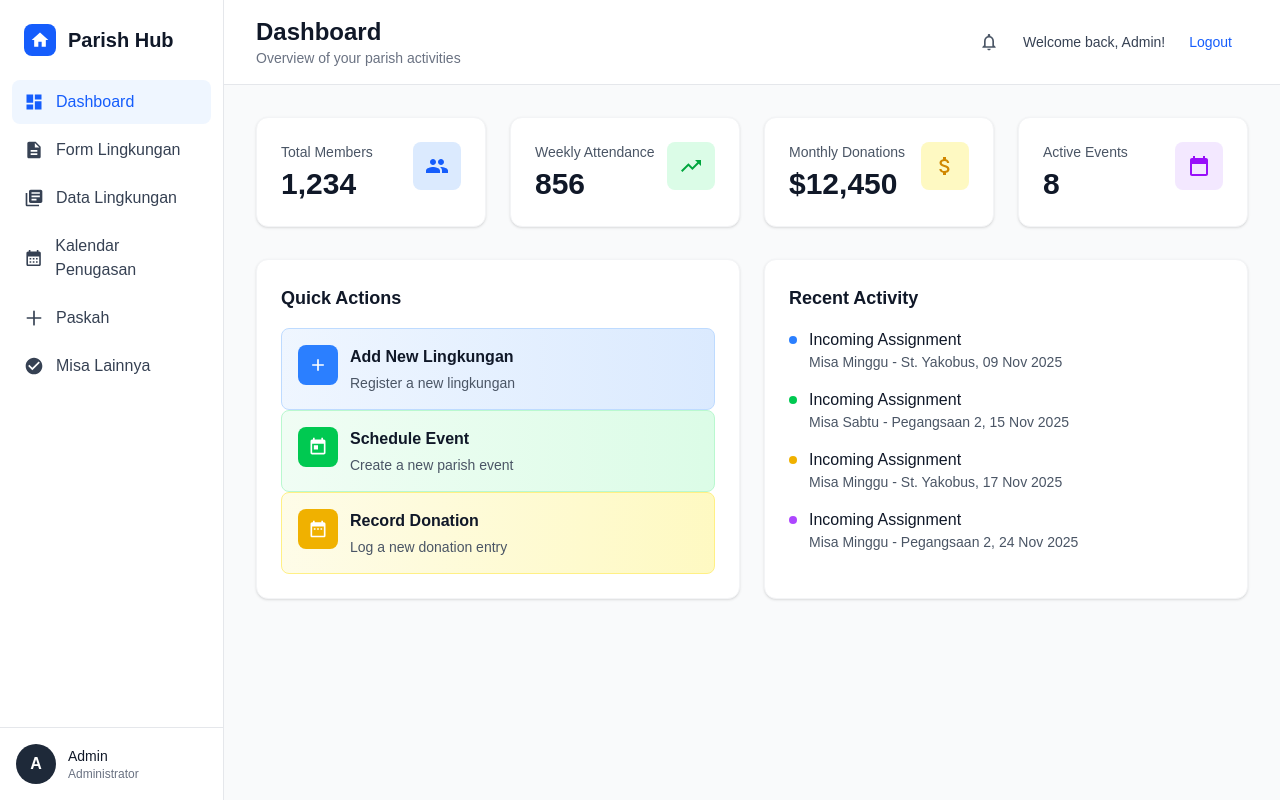
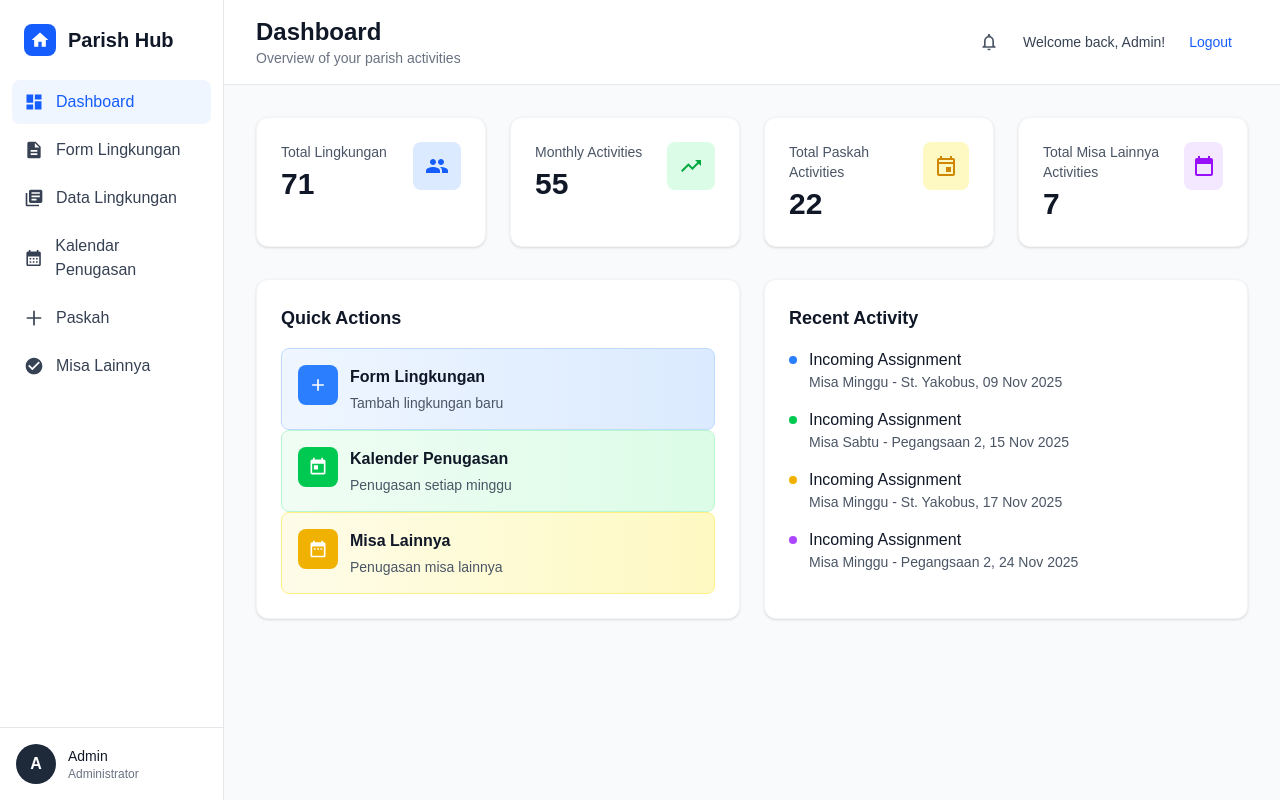
Before and after one commit to PriscillaHandoyo/stykb-dashboard, a Next.js app in the folder stykb-dashboard/: page /dashboard in a window 1280 px wide. Built offline with nearby package versions, Linux system fonts and the light colour scheme.

Commit message:
20251109_11 - Fix dashboard UI/UX

```diff
--- a/stykb-dashboard/app/dashboard/page.tsx
+++ b/stykb-dashboard/app/dashboard/page.tsx
@@ -1,8 +1,171 @@
 "use client";
 
 import Link from "next/link";
+import { useState, useEffect } from "react";
 
 export default function DashboardPage() {
+  const [totalLingkungan, setTotalLingkungan] = useState(0);
+  const [monthlyActivities, setMonthlyActivities] = useState(0);
+  const [totalPaskahActivities, setTotalPaskahActivities] = useState(0);
+  const [totalMisaLainnyaActivities, setTotalMisaLainnyaActivities] =
+    useState(0);
+
+  useEffect(() => {
+    // Fetch lingkungan data
+    fetch("/api/lingkungan")
+      .then((response) => response.json())
+      .then((data) => {
+        setTotalLingkungan(data.length);
+      })
+      .catch((error) => {
+        console.error("Error loading lingkungan data:", error);
+      });
+
+    // Fetch kalendar penugasan data and count current month's assignments
+    const currentDate = new Date();
+    const currentMonth = currentDate.getMonth();
+    const currentYear = currentDate.getFullYear();
+
+    // Count assignments from regular weekend masses
+    const saturdays = [];
+    const sundays = [];
+    const year = currentYear;
+    const month = currentMonth;
+
+    const firstDay = new Date(year, month, 1);
+    const lastDay = new Date(year, month + 1, 0);
+
+    for (let d = new Date(firstDay); d <= lastDay; d.setDate(d.getDate() + 1)) {
+      const dayOfWeek = d.getDay();
+      if (dayOfWeek === 6) {
+        saturdays.push(new Date(d));
+      } else if (dayOfWeek === 0) {
+        sundays.push(new Date(d));
+      }
+    }
+
+    // Each Saturday has 2 masses (St. Yakobus 17:00, Pegangsaan 2 19:00)
+    // Each Sunday has 4 masses (St. Yakobus 08:00, 11:00, 17:00, Pegangsaan 2 10:30)
+    const regularMasses = saturdays.length * 2 + sundays.length * 4;
+
+    // Count Paskah assignments for current month
+    fetch("/api/paskah")
+      .then((response) => response.json())
+      .then((data) => {
+        let paskahCount = 0;
+        const holyDays = [
+          "rabuAbu",
+          "mingguPalma",
+          "kamisPutih",
+          "jumatAgung",
+          "sabtuSuci",
+          "mingguPaskah",
+        ];
+
+        holyDays.forEach((holyDay) => {
+          if (data.schedules[holyDay] && data.schedules[holyDay].date) {
+            const holyDayDate = new Date(data.schedules[holyDay].date);
+            if (
+              holyDayDate.getMonth() === currentMonth &&
+              holyDayDate.getFullYear() === currentYear
+            ) {
+              if (data.assignments[holyDay]) {
+                paskahCount += data.assignments[holyDay].length;
+              }
+            }
+          }
+        });
+
+        // Count Misa Lainnya assignments for current month
+        fetch("/api/misa-lainnya")
+          .then((response) => response.json())
+          .then((misaData) => {
+            let misaLainnyaCount = 0;
+            if (misaData.celebrations && misaData.celebrations.length > 0) {
+              misaData.celebrations.forEach((celebration) => {
+                if (celebration.date) {
+                  const celebrationDate = new Date(celebration.date);
+                  if (
+                    celebrationDate.getMonth() === currentMonth &&
+                    celebrationDate.getFullYear() === currentYear
+                  ) {
+                    if (
+                      celebration.assignments &&
+                      celebration.assignments.length > 0
+                    ) {
+                      misaLainnyaCount += celebration.assignments.length;
+                    }
+                  }
+                }
+              });
+            }
+
+            // Total = regular weekend masses + paskah + misa lainnya
+            setMonthlyActivities(
+              regularMasses + paskahCount + misaLainnyaCount
+            );
+          })
+          .catch((error) => {
+            console.error("Error loading misa lainnya data:", error);
+            setMonthlyActivities(regularMasses + paskahCount);
+          });
+      })
+      .catch((error) => {
+        console.error("Error loading paskah data:", error);
+        setMonthlyActivities(regularMasses);
+      });
+  }, []);
+
+  useEffect(() => {
+    // Fetch total Paskah activities
+    fetch("/api/paskah")
+      .then((response) => response.json())
+      .then((data) => {
+        let totalCount = 0;
+
+        // Count all assignments across all holy days
+        if (data.assignments) {
+          Object.keys(data.assignments).forEach((holyDay) => {
+            const assignments = data.assignments[holyDay];
+            if (Array.isArray(assignments)) {
+              totalCount += assignments.length;
+            }
+          });
+        }
+
+        setTotalPaskahActivities(totalCount);
+      })
+      .catch((error) => {
+        console.error("Error loading paskah data:", error);
+      });
+  }, []);
+
+  useEffect(() => {
+    // Fetch total Misa Lainnya activities
+    fetch("/api/misa-lainnya")
+      .then((response) => response.json())
+      .then((data) => {
+        let totalCount = 0;
+
+        // Count all assignments across all celebrations
+        if (data.celebrations && Array.isArray(data.celebrations)) {
+          data.celebrations.forEach((celebration: any) => {
+            if (
+              celebration.assignments &&
+              Array.isArray(celebration.assignments)
+            ) {
+              totalCount += celebration.assignments.length;
+            }
+          });
+        }
+
+        setTotalMisaLainnyaActivities(totalCount);
+      })
+      .catch((error) => {
+        console.error("Error loading misa lainnya data:", error);
+      });
+  }, []);
+
   return (
     <div className="min-h-screen bg-gray-50">
       {/* Sidebar */}
@@ -143,12 +306,14 @@ export default function DashboardPage() {
         <div className="p-8">
           {/* Stats Cards */}
           <div className="grid grid-cols-4 gap-6 mb-8">
-            {/* Total Members */}
+            {/* Total Lingkungan */}
             <div className="bg-white rounded-xl p-6 shadow-sm border border-gray-100">
               <div className="flex items-start justify-between">
                 <div>
-                  <p className="text-sm text-gray-600 mb-1">Total Members</p>
-                  <h3 className="text-3xl font-bold text-gray-900">1,234</h3>
+                  <p className="text-sm text-gray-600 mb-1">Total Lingkungan</p>
+                  <h3 className="text-3xl font-bold text-gray-900">
+                    {totalLingkungan}
+                  </h3>
                 </div>
                 <div className="w-12 h-12 bg-blue-100 rounded-lg flex items-center justify-center">
                   <svg
@@ -162,14 +327,16 @@ export default function DashboardPage() {
               </div>
             </div>
 
-            {/* Weekly Attendance */}
+            {/* Monthly Activities */}
             <div className="bg-white rounded-xl p-6 shadow-sm border border-gray-100">
               <div className="flex items-start justify-between">
                 <div>
                   <p className="text-sm text-gray-600 mb-1">
-                    Weekly Attendance
+                    Monthly Activities
                   </p>
-                  <h3 className="text-3xl font-bold text-gray-900">856</h3>
+                  <h3 className="text-3xl font-bold text-gray-900">
+                    {monthlyActivities}
+                  </h3>
                 </div>
                 <div className="w-12 h-12 bg-green-100 rounded-lg flex items-center justify-center">
                   <svg
@@ -183,14 +350,16 @@ export default function DashboardPage() {
               </div>
             </div>
 
-            {/* Monthly Donations */}
+            {/* Total Paskah Activities */}
             <div className="bg-white rounded-xl p-6 shadow-sm border border-gray-100">
               <div className="flex items-start justify-between">
                 <div>
                   <p className="text-sm text-gray-600 mb-1">
-                    Monthly Donations
+                    Total Paskah Activities
                   </p>
-                  <h3 className="text-3xl font-bold text-gray-900">$12,450</h3>
+                  <h3 className="text-3xl font-bold text-gray-900">
+                    {totalPaskahActivities}
+                  </h3>
                 </div>
                 <div className="w-12 h-12 bg-yellow-100 rounded-lg flex items-center justify-center">
                   <svg
@@ -198,18 +367,22 @@ export default function DashboardPage() {
                     fill="currentColor"
                     viewBox="0 0 24 24"
                   >
-                    <path d="M11.8 10.9c-2.27-.59-3-1.2-3-2.15 0-1.09 1.01-1.85 2.7-1.85 1.78 0 2.44.85 2.5 2.1h2.21c-.07-1.72-1.12-3.3-3.21-3.81V3h-3v2.16c-1.94.42-3.5 1.68-3.5 3.61 0 2.31 1.91 3.46 4.7 4.13 2.5.6 3 1.48 3 2.41 0 .69-.49 1.79-2.7 1.79-2.06 0-2.87-.92-2.98-2.1h-2.2c.12 2.19 1.76 3.42 3.68 3.83V21h3v-2.15c1.95-.37 3.5-1.5 3.5-3.55 0-2.84-2.43-3.81-4.7-4.4z" />
+                    <path d="M19 4h-1V2h-2v2H8V2H6v2H5c-1.11 0-1.99.9-1.99 2L3 20c0 1.1.89 2 2 2h14c1.1 0 2-.9 2-2V6c0-1.1-.9-2-2-2zm0 16H5V10h14v10zm0-12H5V6h14v2zm-7 5h5v5h-5z" />
                   </svg>
                 </div>
               </div>
             </div>
 
-            {/* Active Events */}
+            {/* Total Misa Lainnya Activities */}
             <div className="bg-white rounded-xl p-6 shadow-sm border border-gray-100">
               <div className="flex items-start justify-between">
                 <div>
-                  <p className="text-sm text-gray-600 mb-1">Active Events</p>
-                  <h3 className="text-3xl font-bold text-gray-900">8</h3>
+                  <p className="text-sm text-gray-600 mb-1">
+                    Total Misa Lainnya Activities
+                  </p>
+                  <h3 className="text-3xl font-bold text-gray-900">
+                    {totalMisaLainnyaActivities}
+                  </h3>
                 </div>
                 <div className="w-12 h-12 bg-purple-100 rounded-lg flex items-center justify-center">
                   <svg
@@ -246,10 +419,10 @@ export default function DashboardPage() {
                       </div>
                       <div className="flex-1">
                         <h3 className="font-semibold text-gray-900 mb-1">
-                          Add New Lingkungan
+                          Form Lingkungan
                         </h3>
                         <p className="text-sm text-gray-600">
-                          Register a new lingkungan
+                          Tambah lingkungan baru
                         </p>
                       </div>
                     </div>
@@ -269,10 +442,10 @@ export default function DashboardPage() {
                       </div>
                       <div className="flex-1">
                         <h3 className="font-semibold text-gray-900 mb-1">
-                          Schedule Event
+                          Kalender Penugasan
                         </h3>
                         <p className="text-sm text-gray-600">
-                          Create a new parish event
+                          Penugasan setiap minggu
                         </p>
                       </div>
                     </div>
@@ -292,10 +465,10 @@ export default function DashboardPage() {
                       </div>
                       <div className="flex-1">
                         <h3 className="font-semibold text-gray-900 mb-1">
-                          Record Donation
+                          Misa Lainnya
                         </h3>
                         <p className="text-sm text-gray-600">
-                          Log a new donation entry
+                          Penugasan misa lainnya
                         </p>
                       </div>
                     </div>
```
